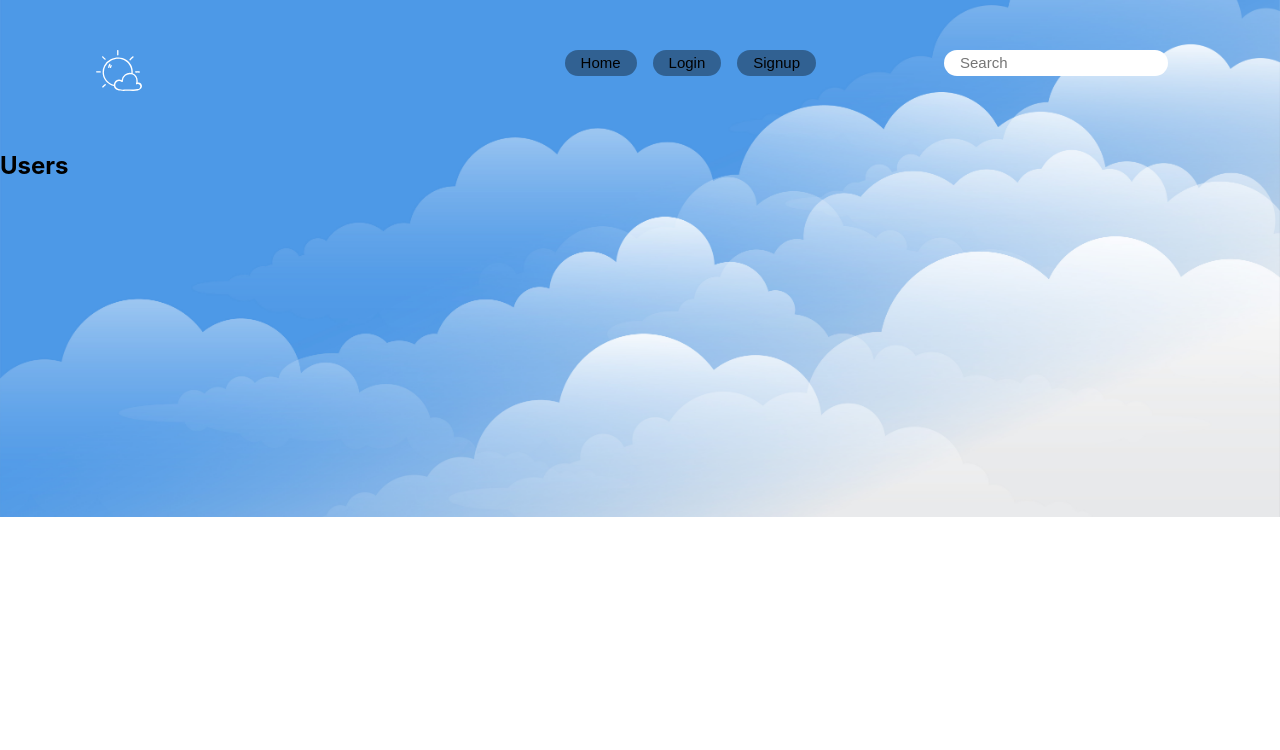
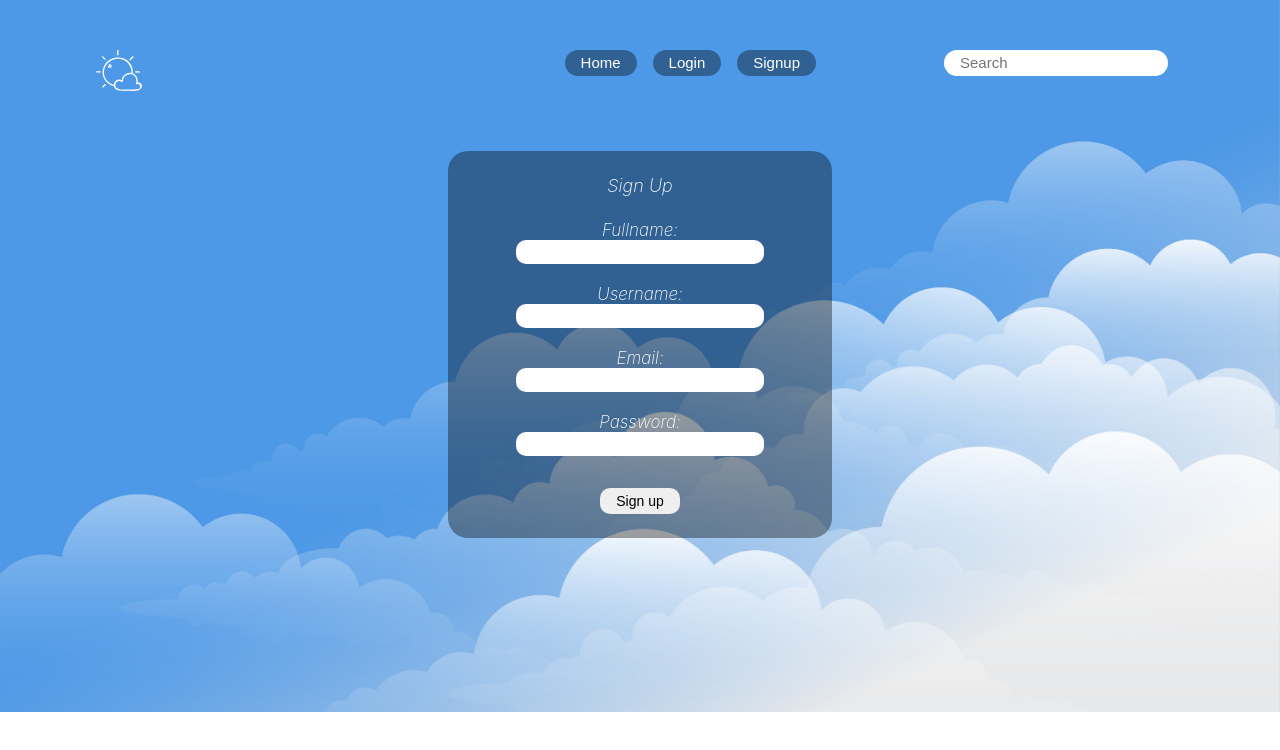
Before and after one commit to mohzys23/weatherApplication, a React (Create React App) app: page /Signup in a window 1280 px wide. Shown: the top 750 px of the page. Built offline with nearby package versions, Linux system fonts and the light colour scheme.

Commit message:
added some feactures and css formatting

```diff
--- a/src/App.js
+++ b/src/App.js
@@ -11,8 +11,9 @@ import Login from './Components/Login';
 function App() {
   return (
     <div className="App">
+    <Router>
     <Header />
-    <Router>
+
      <Switch>
           <Route exact path='/Signup' component = {Signup} />
           <Route  exact path='/Login' component = {Login} />
--- a/src/Components/Buttons.js
+++ b/src/Components/Buttons.js
@@ -1,6 +1,6 @@
 import React from 'react';
 import './Header.css';
-import { BrowserRouter as Link } from "react-router-dom";
+import { Link } from "react-router-dom";
 
 
 
--- a/src/Components/Header.css
+++ b/src/Components/Header.css
@@ -36,6 +36,13 @@
     outline: none;
 }
 
+.header-links button:hover {
+    background: #4B79A1;
+    background: -webkit-linear-gradient(to right, #283E51, #4B79A1);
+    background: linear-gradient(to right, #283E51, #4B79A1);
+    color: white;
+}
+
 .search-bar {
     width: 35%;
 }
--- /dev/null
+++ b/src/Components/Login.css
@@ -0,0 +1,63 @@
+.box {
+    text-align: center;
+    margin-top: 1rem;
+    margin-bottom: 2rem;
+}
+.box form {
+    width: 30%;
+    margin-right: auto;
+    background-color: #0000005e;
+    border-radius: 20px;
+    text-align: center;
+    margin-left: auto;
+}
+
+.box h4 {
+    font-size: 18px;
+    font-weight: 200;
+    font-style: italic;
+    padding: 1.5rem 0;
+    color: white;
+}
+
+.box label {
+    font-size: 17px;
+    font-weight: 200;
+    font-style: italic;
+    color: white;
+}
+
+.box p {
+    text-align: center;
+    color: white;
+    padding: 1.5rem 0;
+}
+
+.box input {
+    outline: none;
+    font-size: 18px;
+    border-radius: 10px;
+    border: none;
+    padding: .1rem .5rem;
+}
+
+.box button {
+    font-size: 14px;
+    padding: .3rem 1rem;
+    margin: .5rem 0 1.5rem 0;
+    border-radius: 10px;
+    border: none;
+    outline: none;
+    cursor: pointer;
+}
+
+.box button:hover {
+    background: #4B79A1;
+    background: -webkit-linear-gradient(to right, #283E51, #4B79A1);
+    background: linear-gradient(to right, #283E51, #4B79A1);
+color: white;
+}
+
+.space {
+    margin-bottom: 1.5rem;
+}
--- a/src/Components/Login.js
+++ b/src/Components/Login.js
@@ -1,45 +1,39 @@
 import React from 'react';
+import './Login.css';
 
 
 
 function Login() {
 
+        const [username, setUsername] = React.useState("");
+const [password, setPassword] = React.useState("");
 
-    return (
+const changeUsername = (event) => {
+    setUsername(event.target.value);
+};
 
+const changePassword = (event) => {
+    setPassword(event.target.value);
+};
 
-//const hello = props.Signin;
-//props.form(hello);
+const onLogin = (event) => {
+    alert(`Hello, your username is: ${username}. \nYour Password is ${password}`);
+    event.preventDefault();
+};
 
- //       const [username, setUsername] = React.useState("");
-//const [password, setPassword] = React.useState("");
+return (
 
-//const changeUsername = (event) => {
-//    setUsername(event.target.value);
-//};
-
-//const changePassword = (event) => {
-//    setPassword(event.target.value);
-//};
-//
-//const onLogin = (event) => {
-//    alert(`Hello, your username is: ${username}. \nYour Password is ${password}`);
-//    event.preventDefault();
-//};
-
-
-
-<div className="aside-right">
+<div className="box">
 <form method="" >
-    <h4>Sign in</h4>
-    <label>Username: <br /><input /*value={username} onChange={changeUsername}*/ type="text" /></label>
+    <h4>Login</h4>
+    <label>Username: <br /><input value={username} onChange={changeUsername} type="text" /></label>
 <br />
 <br />
-<label>Password: <br /><input /*onChange={changePassword} value={password}*/ type="password" /></label>
+<label>Password: <br /><input onChange={changePassword} value={password} type="password" /></label>
 
 <br />
 <p>Always remember me <input type="checkbox" className="form-check" /></p>
-<button /*onClick={onLogin}*/>Login</button>
+<button onClick={onLogin}>Login</button>
 
 </form>
 </div>
--- a/src/Components/Signup.js
+++ b/src/Components/Signup.js
@@ -1,9 +1,51 @@
 import React from 'react';
+import './Login.css';
+
+function Signup() {
 
 
-function Signup() {
-    return (
-<h2>Users </h2>
+        const [username, setUsername] = React.useState("");
+const [password, setPassword] = React.useState("");
+
+const changeUsername = (event) => {
+    setUsername(event.target.value);
+};
+
+const changePassword = (event) => {
+    setPassword(event.target.value);
+};
+
+const onLogin = (event) => {
+    alert(`Hello, your username is: ${username}. \nYour Password is ${password}`);
+    event.preventDefault();
+};
+
+return (
+
+<div className="box">
+<form method="" >
+    <h4>Sign Up</h4>
+    <label>Fullname: <br /><input value={username} onChange={changeUsername} type="text" /></label>
+<br />
+<br />
+<label>Username: <br /><input value={username} onChange={changeUsername} type="text" /></label>
+<br />
+<br />
+<label>Email: <br /><input value={username} onChange={changeUsername} type="text" /></label>
+<br />
+<br />
+<label>Password: <br /><input onChange={changePassword} value={password} type="password" /></label>
+
+<br />
+<div className="space"></div>
+<button onClick={onLogin}>Sign up</button>
+
+</form>
+</div>
+
+
+
+
     );
 
 }
```
